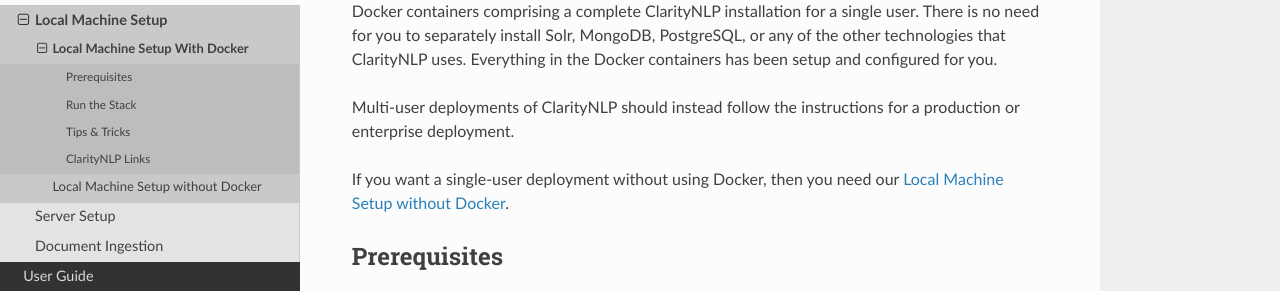
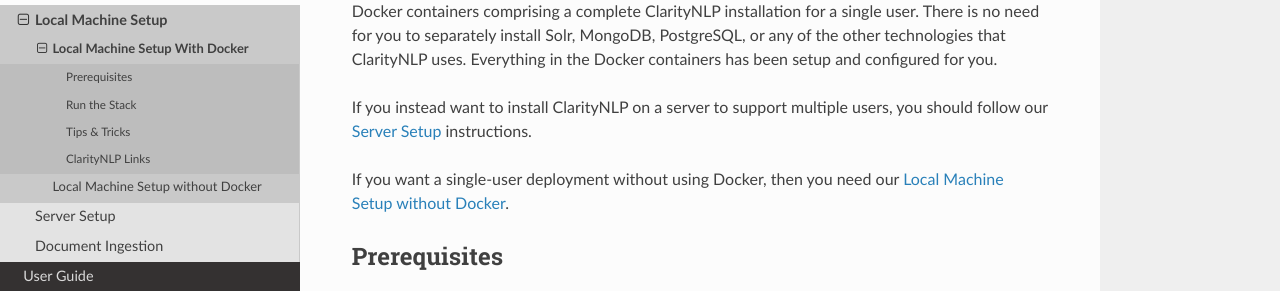
Before and after one commit to ClarityNLP/ClarityNLP, a Sphinx documentation site: the page built from docs/setup/local-docker.rst, in a window 1280 px wide and 900 px high. Shown: the part 208-499 px from the top of the window. Built offline with Sphinx 7.4.7 and the Read the Docs theme 2.0.0, drawn with Linux system fonts in a browser that asks for light colours; pages that are not in the unit, such as notebooks, are missing from menus.

Commit message:
added an intermediary .rst page for server setup to get crossrefs to work

```diff
--- a/docs/setup/index.rst
+++ b/docs/setup/index.rst
@@ -19,7 +19,7 @@
 .. toctree::
    :maxdepth: 2
 
-   production-docker
+   server_setup
 
 
 Document Ingestion
--- a/docs/setup/local-docker.rst
+++ b/docs/setup/local-docker.rst
@@ -9,8 +9,8 @@
 that ClarityNLP uses. Everything in the Docker containers has been setup and
 configured for you.
 
-Multi-user deployments of ClarityNLP should instead follow the instructions
-for a production or enterprise deployment.
+If you instead want to install ClarityNLP on a server to support multiple
+users, you should follow our :ref:`serversetupdoc` instructions.
 
 If you want a single-user deployment without using Docker, then you need our
 :ref:`nativesetup`.
--- /dev/null
+++ b/docs/setup/server_setup.rst
@@ -0,0 +1,9 @@
+.. _serversetupdoc:
+
+Server Setup
+============
+
+.. toctree::
+   :maxdepth: 2
+
+   production-docker
```
